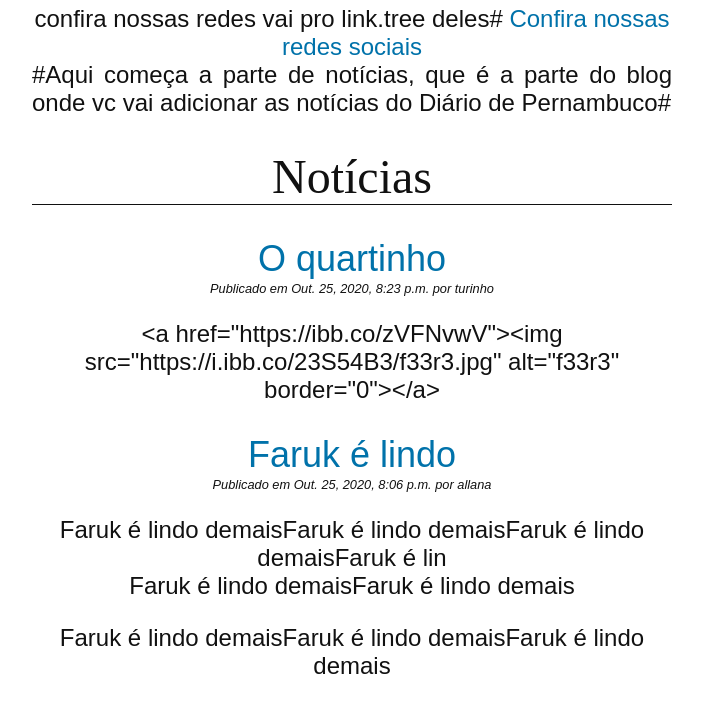
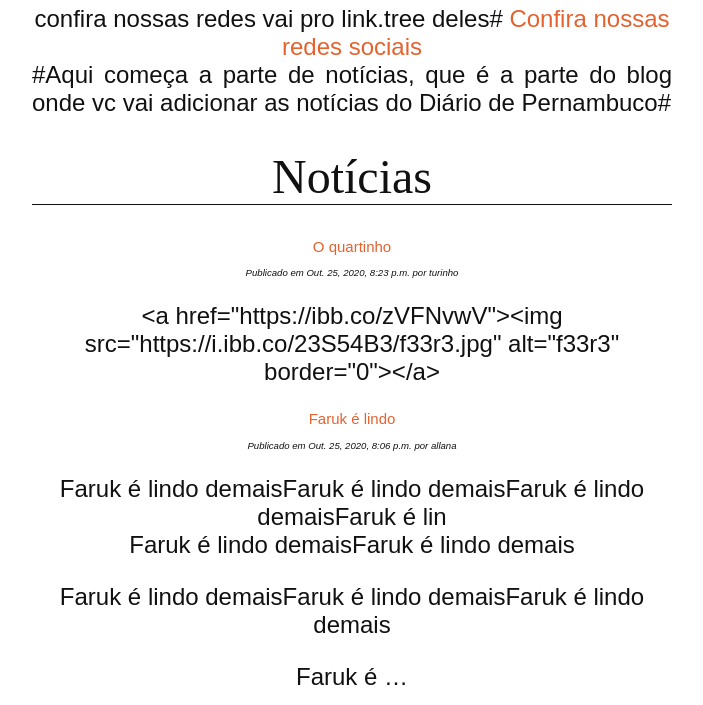
Before and after one commit to allanina/BlogQuartinho, a Django app: page /blog/ in a window 1280 px wide. Shown: the part 1421-2126 px from the top of the page, without its empty margins (288-991 px from the left). Run offline with Django 3.2, Linux system fonts and the light colour scheme; data comes from the database, SQL or seed files in the repository.

Commit message:
Update blog.css

```diff
--- a/blog/static/css/blog.css
+++ b/blog/static/css/blog.css
@@ -11,20 +11,26 @@
     font-weight: normal;
     border-bottom: 1px solid;
 }
+h2.titulo{
+    font-size: 15px;
+}
+h2 {
+    color:#e4622e;
+    font-weight: normal;
+    font-size: 10px;
+    margin-bottom: px;
 
-h2 {
-    color: #0072aa;
-    font-weight: normal;
-    margin-bottom: 1px;
 }
 
 a {
-    color:#0072aa;
+    color:#e4622e;
     text-decoration:none;
 }
 
 p.date {
-    font-size: 0.8rem;
+    font-size: 0.6rem;
     font-style: italic;
     margin-top: 1px;
-}
+
+div.conteudo{font-size:10px;}
+div.title{font-size:20px;}
```
